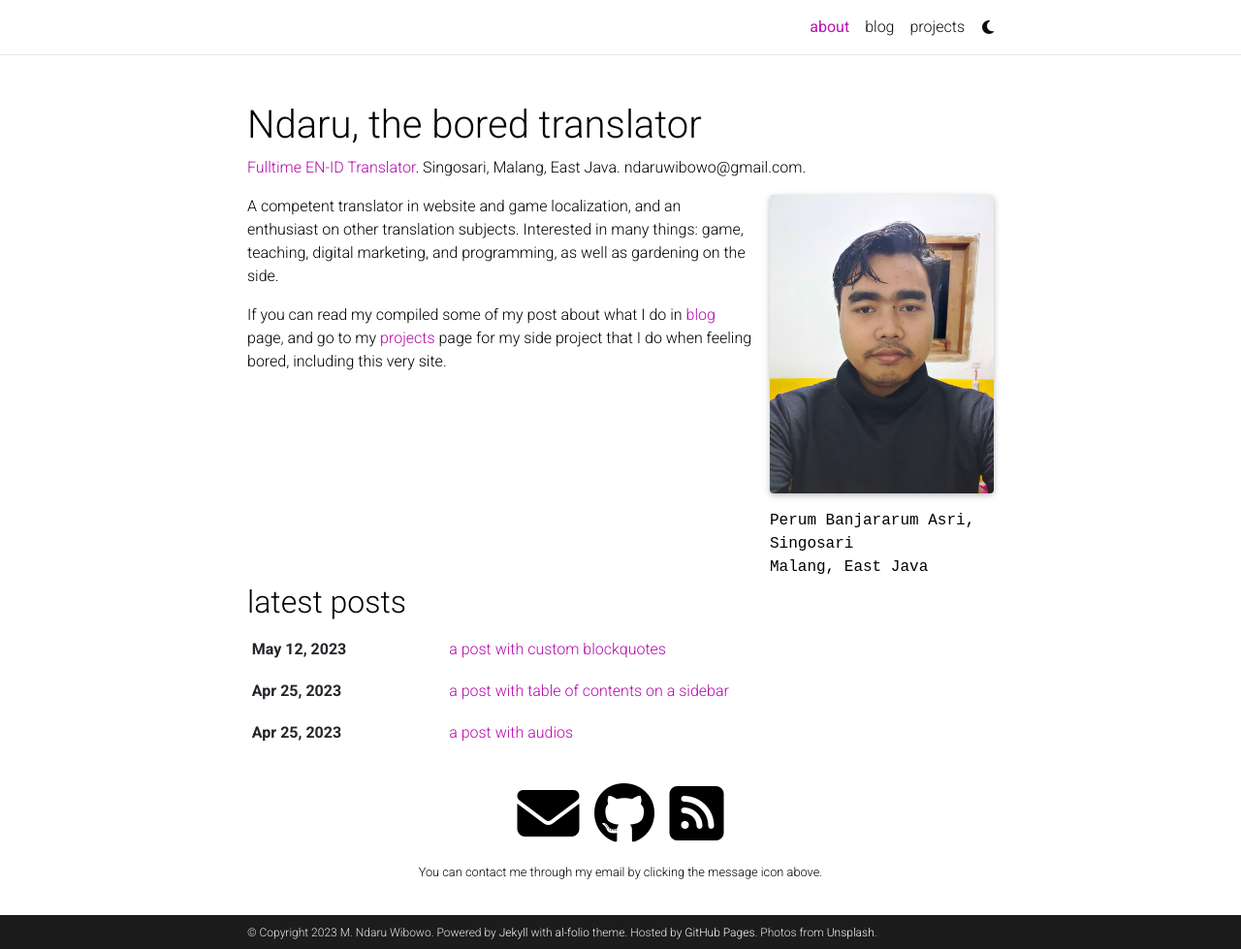
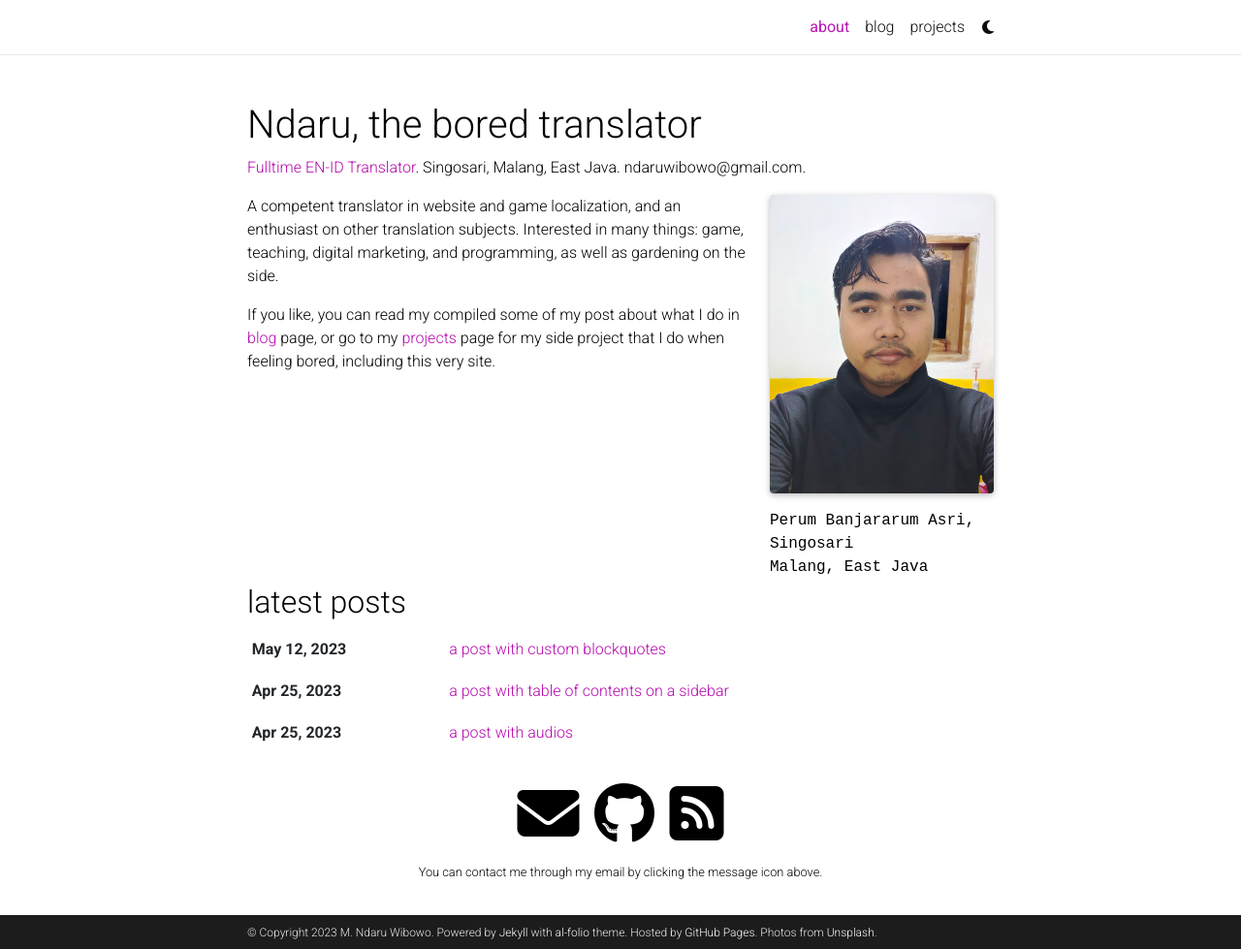
Before and after one commit to ndaruwibowo/ndaruwibowo.github.io, a Jekyll site: the page built from _pages/about.md, in a window 1280 px wide and 979 px high. Shown: the whole window at 97% size. Built offline with Jekyll 4.4.1, drawn with Linux system fonts in a browser that asks for light colours; full-size pictures stand in for the smaller copies a plugin makes; comment, search, counter and statistics services are not loaded; a style sheet for code colours, icons or effects is not loaded.

Commit message:
Update about.md

```diff
--- a/_pages/about.md
+++ b/_pages/about.md
@@ -20,4 +20,4 @@ social: true  # includes social icons at the bottom of the page
 
 A competent translator in website and game localization, and an enthusiast on other translation subjects. Interested in many things: game, teaching, digital marketing, and programming, as well as gardening on the side.
 
-If you can read my compiled some of my post about what I do in <a href='#'>blog</a> page, and go to my <a href='#'>projects</a> page for my side project that I do when feeling bored, including this very site.
+If you like, you can read my compiled some of my post about what I do in <a href='#'>blog</a> page, or go to my <a href='#'>projects</a> page for my side project that I do when feeling bored, including this very site.
```
